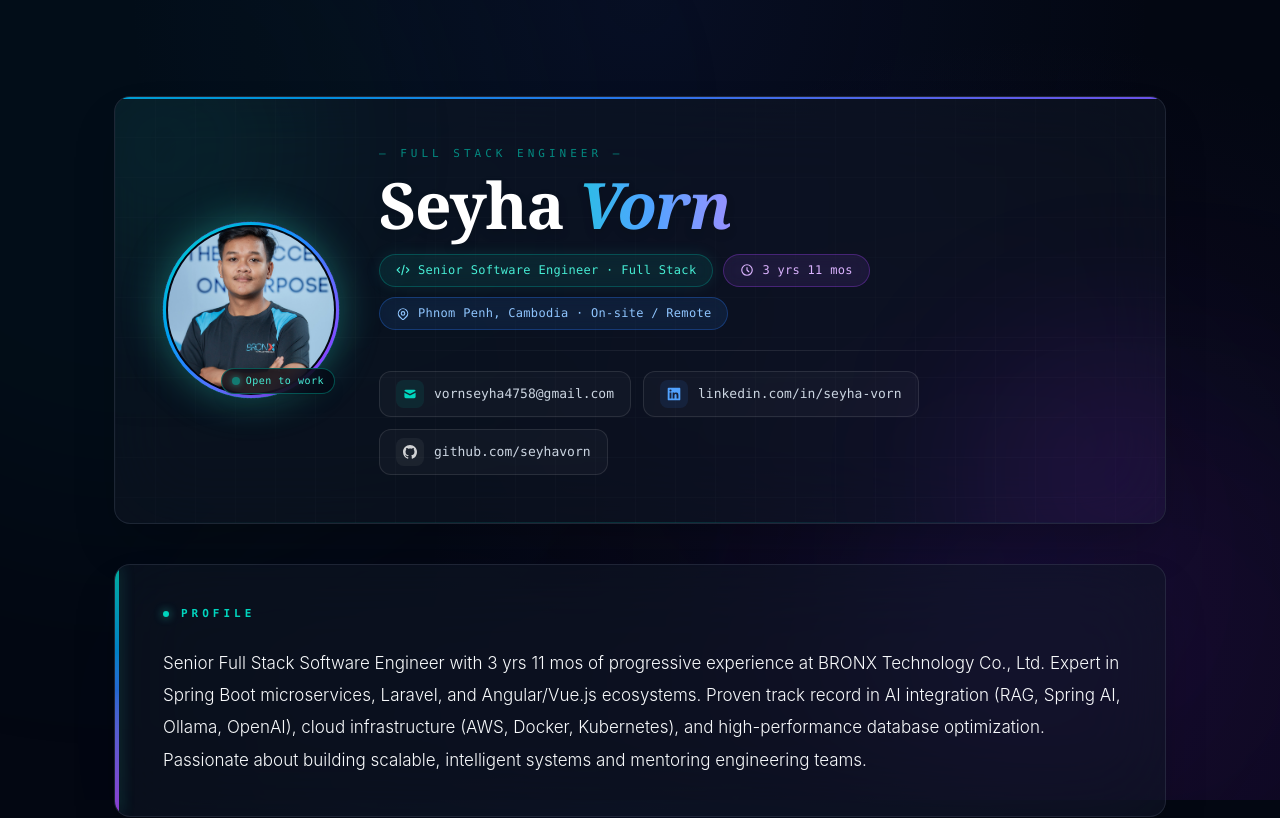
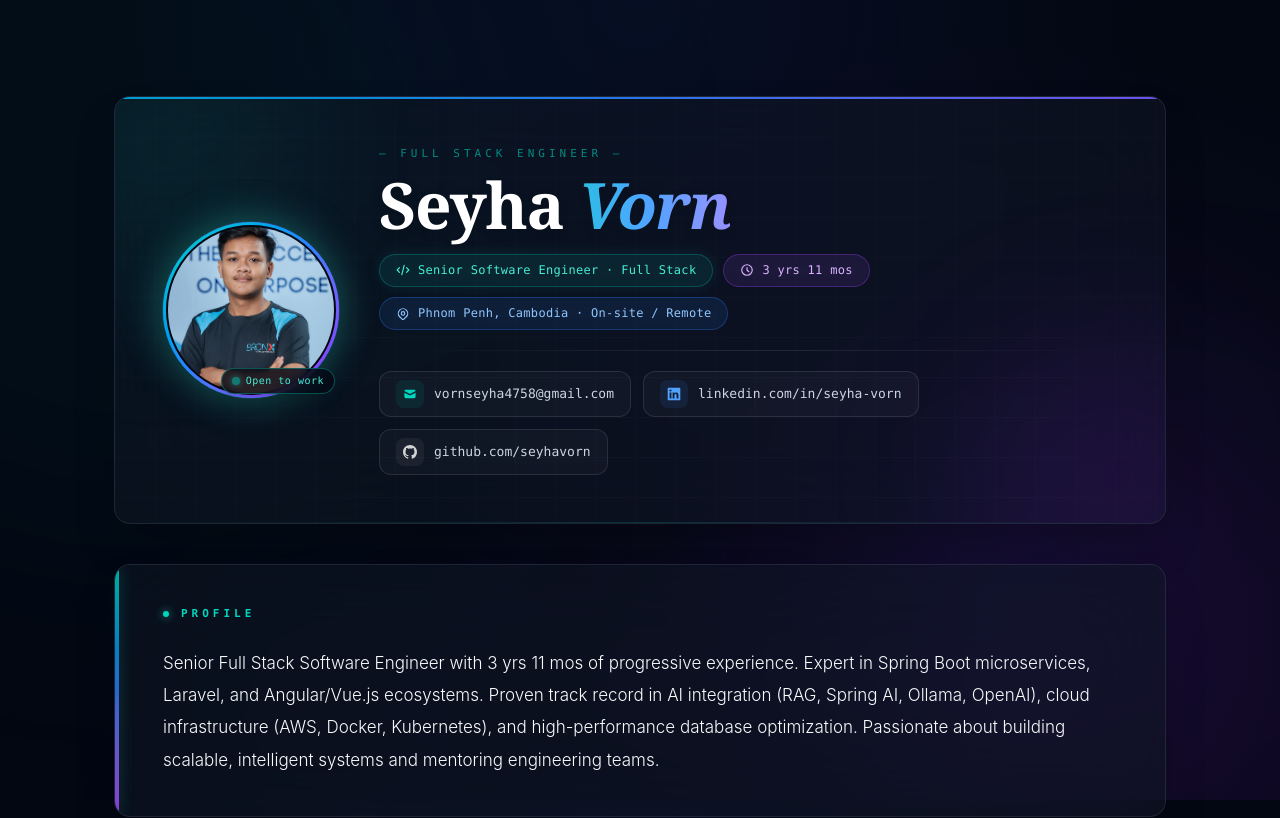
Before and after one commit to seyhavorn/seyhavorn-portfolio-v2, a Vue app: page /v1 in a window 1280 px wide. Shown: the top 818 px of the page. Built offline with nearby package versions, Linux system fonts and the light colour scheme; a web font is replaced by a local one.

Commit message:
Update summrt

```diff
--- a/src/data/cv.ts
+++ b/src/data/cv.ts
@@ -56,7 +56,7 @@ function formatPeriod(
 const CAREER_START_YEAR = 2022;
 const CAREER_START_MONTH = 5; // May
 
-export const cvData = {
+const cvData = {
   personalInfo: {
     firstName: "Seyha",
     lastName: "Vorn",
@@ -72,7 +72,7 @@ export const cvData = {
     githubUrl: "https://github.com/seyhavorn",
   },
   profile: {
-    summary: `Senior Full Stack Software Engineer with ${calcDuration(CAREER_START_YEAR, CAREER_START_MONTH)} of progressive experience at BRONX Technology Co., Ltd. Expert in Spring Boot microservices, Laravel, and Angular/Vue.js ecosystems. Proven track record in AI integration (RAG, Spring AI, Ollama, OpenAI), cloud infrastructure (AWS, Docker, Kubernetes), and high-performance database optimization. Passionate about building scalable, intelligent systems and mentoring engineering teams.`,
+    summary: `Senior Full Stack Software Engineer with ${calcDuration(CAREER_START_YEAR, CAREER_START_MONTH)} of progressive experience. Expert in Spring Boot microservices, Laravel, and Angular/Vue.js ecosystems. Proven track record in AI integration (RAG, Spring AI, Ollama, OpenAI), cloud infrastructure (AWS, Docker, Kubernetes), and high-performance database optimization. Passionate about building scalable, intelligent systems and mentoring engineering teams.`,
   },
   experiences: [
     {
@@ -385,3 +385,5 @@ export const cvData = {
     },
   ],
 };
+
+export { cvData };
```
